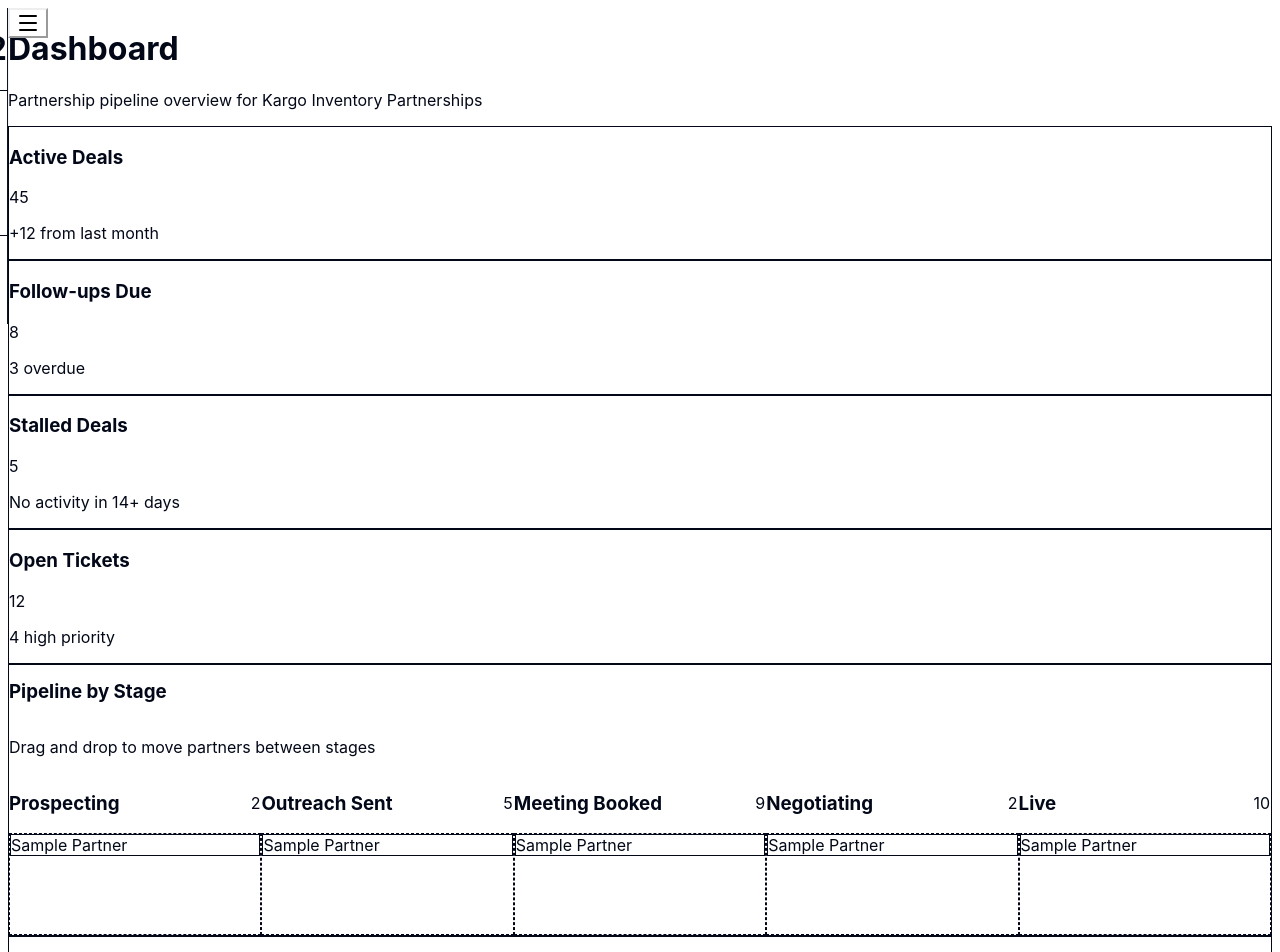
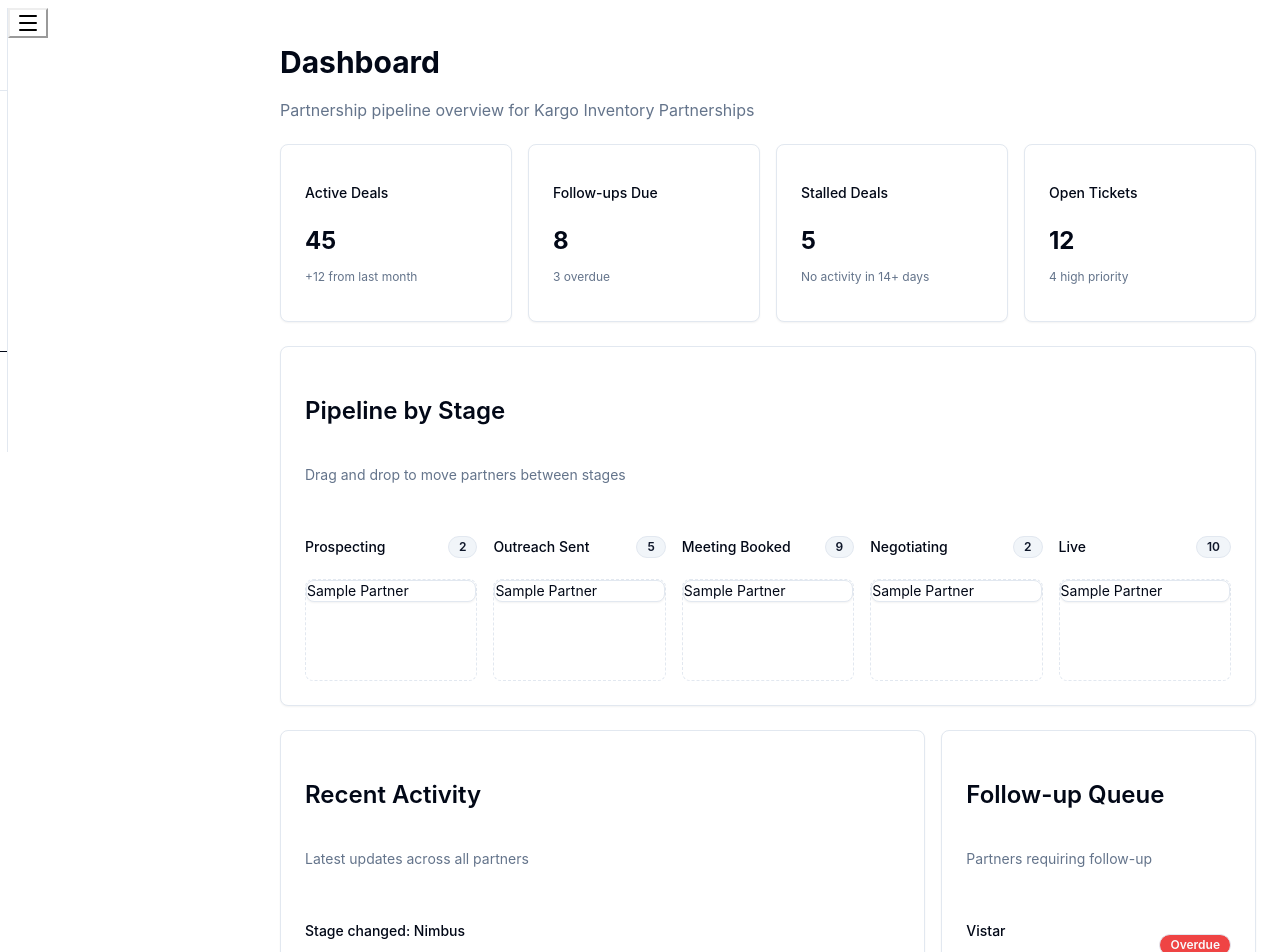
Before and after one commit to langdonmiller-web/master-pipe, a Next.js app: page / in a window 1280 px wide. Shown: the top 952 px of the page. Built offline with nearby package versions, Linux system fonts and the light colour scheme.

Commit message:
Add CSS fixes for broken styling - explicit HSL color values and layout fixes

```diff
--- /dev/null
+++ b/src/app/fixes.css
@@ -0,0 +1,281 @@
+/* Temporary CSS fixes for HSL color variables */
+/* This file ensures CSS variables are properly applied with hsl() wrappers */
+
+.bg-background {
+  background-color: hsl(0 0% 100%) !important;
+}
+
+.bg-card {
+  background-color: hsl(0 0% 100%) !important;
+}
+
+.bg-secondary {
+  background-color: hsl(210 40% 96.1%) !important;
+}
+
+.bg-destructive {
+  background-color: hsl(0 84.2% 60.2%) !important;
+}
+
+.bg-yellow-500 {
+  background-color: rgb(234 179 8) !important;
+}
+
+.text-foreground {
+  color: hsl(222.2 84% 4.9%) !important;
+}
+
+.text-card-foreground {
+  color: hsl(222.2 84% 4.9%) !important;
+}
+
+.text-muted-foreground {
+  color: hsl(215.4 16.3% 46.9%) !important;
+}
+
+.text-secondary-foreground {
+  color: hsl(222.2 47.4% 11.2%) !important;
+}
+
+.text-destructive-foreground {
+  color: hsl(210 40% 98%) !important;
+}
+
+.text-white {
+  color: white !important;
+}
+
+.border {
+  border-color: hsl(214.3 31.8% 91.4%) !important;
+}
+
+.border-b {
+  border-bottom-color: hsl(214.3 31.8% 91.4%) !important;
+}
+
+.border-r {
+  border-right-color: hsl(214.3 31.8% 91.4%) !important;
+}
+
+.border-dashed {
+  border-style: dashed !important;
+}
+
+/* Typography fixes */
+.text-3xl {
+  font-size: 1.875rem !important;
+  line-height: 2.25rem !important;
+}
+
+.text-2xl {
+  font-size: 1.5rem !important;
+  line-height: 2rem !important;
+}
+
+.text-sm {
+  font-size: 0.875rem !important;
+  line-height: 1.25rem !important;
+}
+
+.text-xs {
+  font-size: 0.75rem !important;
+  line-height: 1rem !important;
+}
+
+.font-bold {
+  font-weight: 700 !important;
+}
+
+.font-semibold {
+  font-weight: 600 !important;
+}
+
+.font-medium {
+  font-weight: 500 !important;
+}
+
+/* Layout fixes */
+.p-6 {
+  padding: 1.5rem !important;
+}
+
+.p-4 {
+  padding: 1rem !important;
+}
+
+.pt-0 {
+  padding-top: 0 !important;
+}
+
+.pb-2 {
+  padding-bottom: 0.5rem !important;
+}
+
+.px-3 {
+  padding-left: 0.75rem !important;
+  padding-right: 0.75rem !important;
+}
+
+.py-2 {
+  padding-top: 0.5rem !important;
+  padding-bottom: 0.5rem !important;
+}
+
+.px-2\.5 {
+  padding-left: 0.625rem !important;
+  padding-right: 0.625rem !important;
+}
+
+.py-0\.5 {
+  padding-top: 0.125rem !important;
+  padding-bottom: 0.125rem !important;
+}
+
+/* Margins */
+.mb-2 {
+  margin-bottom: 0.5rem !important;
+}
+
+.mt-1 {
+  margin-top: 0.25rem !important;
+}
+
+.space-y-6 > * + * {
+  margin-top: 1.5rem !important;
+}
+
+.space-y-4 > * + * {
+  margin-top: 1rem !important;
+}
+
+.space-y-3 > * + * {
+  margin-top: 0.75rem !important;
+}
+
+.space-y-2 > * + * {
+  margin-top: 0.5rem !important;
+}
+
+.space-y-1 > * + * {
+  margin-top: 0.25rem !important;
+}
+
+/* Grid and gaps */
+.gap-4 {
+  gap: 1rem !important;
+}
+
+.gap-3 {
+  gap: 0.75rem !important;
+}
+
+.grid {
+  display: grid !important;
+}
+
+.grid-cols-5 {
+  grid-template-columns: repeat(5, minmax(0, 1fr)) !important;
+}
+
+/* Sidebar fix */
+.w-64 {
+  width: 16rem !important;
+}
+
+.fixed.inset-y-0.left-0.z-40.w-64 {
+  background-color: hsl(0 0% 100%) !important;
+  border-right: 1px solid hsl(214.3 31.8% 91.4%) !important;
+}
+
+@media (min-width: 1024px) {
+  .lg\:pl-64 {
+    padding-left: 16rem !important;
+  }
+
+  .lg\:translate-x-0 {
+    transform: translateX(0) !important;
+  }
+
+  .lg\:grid-cols-3 {
+    grid-template-columns: repeat(3, minmax(0, 1fr)) !important;
+  }
+
+  .lg\:grid-cols-4 {
+    grid-template-columns: repeat(4, minmax(0, 1fr)) !important;
+  }
+
+  .lg\:col-span-2 {
+    grid-column: span 2 / span 2 !important;
+  }
+}
+
+/* Card styles */
+.rounded-lg {
+  border-radius: 0.5rem !important;
+}
+
+.shadow-sm {
+  box-shadow: 0 1px 2px 0 rgb(0 0 0 / 0.05) !important;
+}
+
+/* Flex utilities */
+.flex {
+  display: flex !important;
+}
+
+.flex-col {
+  flex-direction: column !important;
+}
+
+.flex-row {
+  flex-direction: row !important;
+}
+
+.items-center {
+  align-items: center !important;
+}
+
+.justify-between {
+  justify-content: space-between !important;
+}
+
+/* Badge styles */
+.inline-flex.items-center.rounded-full {
+  display: inline-flex !important;
+  align-items: center !important;
+  border-radius: 9999px !important;
+  padding: 0.125rem 0.625rem !important;
+  font-size: 0.75rem !important;
+  font-weight: 600 !important;
+}
+
+/* Min height */
+.min-h-\[100px\] {
+  min-height: 100px !important;
+}
+
+.min-h-screen {
+  min-height: 100vh !important;
+}
+
+/* Transform utilities */
+.-translate-x-full {
+  transform: translateX(-100%) !important;
+}
+
+.transform {
+  transform: translateX(0) !important;
+}
+
+/* Fix hover states */
+.hover\:bg-secondary\/50:hover {
+  background-color: hsl(210 40% 96.1% / 0.5) !important;
+}
+
+.hover\:bg-secondary\/80:hover {
+  background-color: hsl(210 40% 96.1% / 0.8) !important;
+}
+
+.hover\:bg-destructive\/80:hover {
+  background-color: hsl(0 84.2% 60.2% / 0.8) !important;
+}
--- a/src/app/layout.tsx
+++ b/src/app/layout.tsx
@@ -1,6 +1,7 @@
 import type { Metadata } from "next";
 import { Geist, Geist_Mono } from "next/font/google";
 import "./globals.css";
+import "./fixes.css";
 
 const geistSans = Geist({
   variable: "--font-geist-sans",
```
